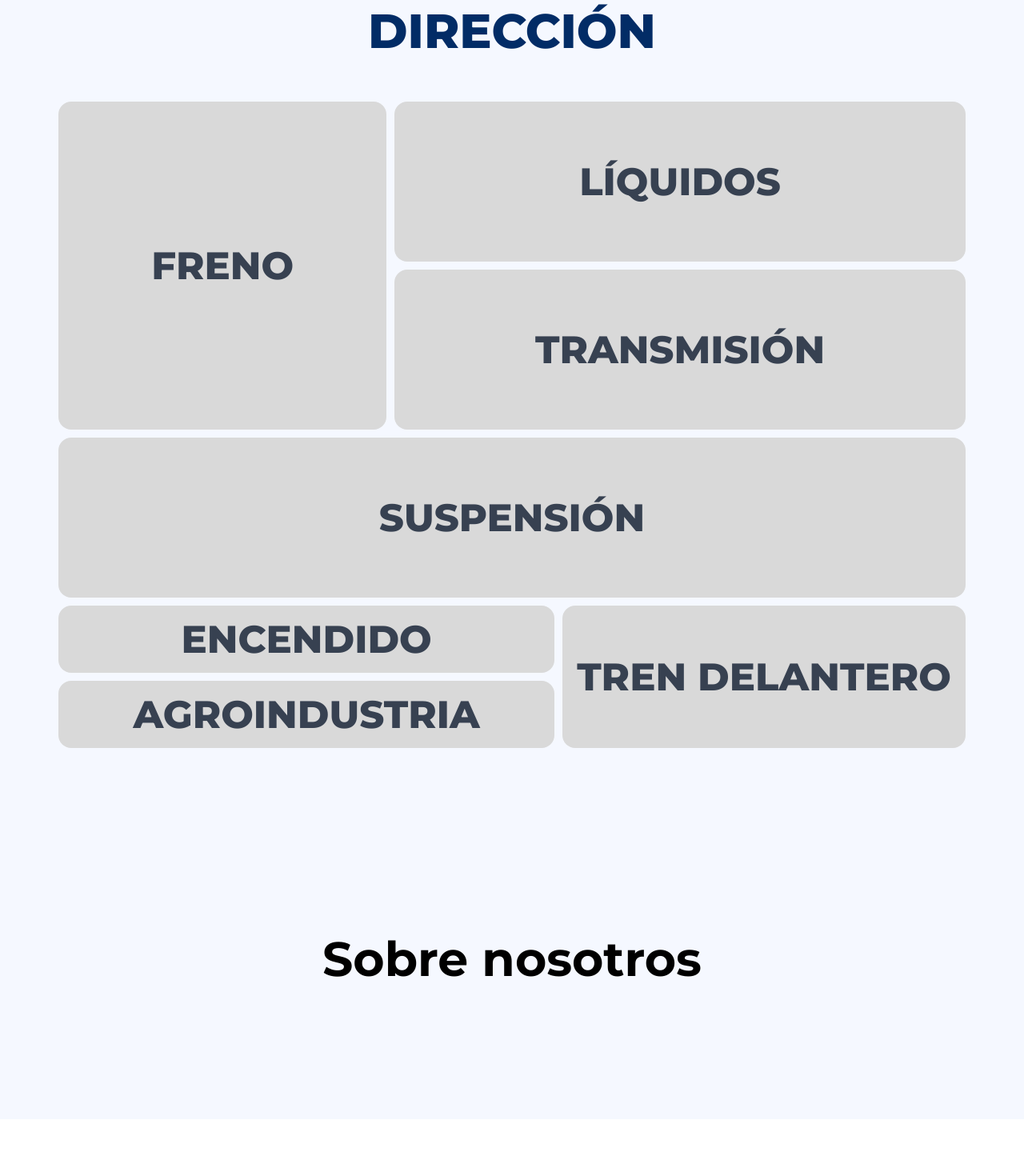
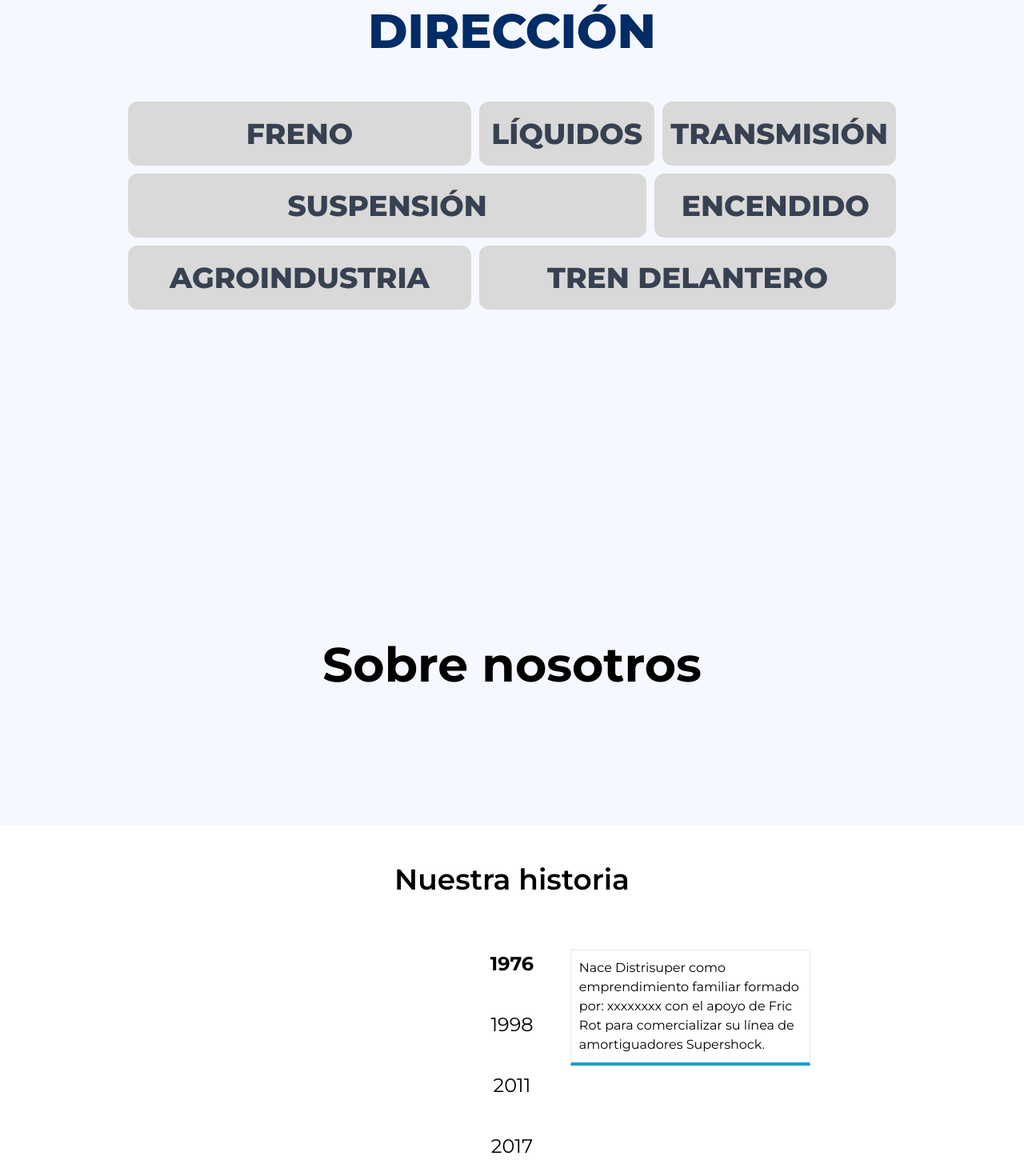
Before and after one commit to Distrisuper/WebDistrisuper-v2, a React (Vite) app: page / in a window 1280 px wide. Shown: the part 1880-3330 px from the top of the page at 80% size. Built offline with nearby package versions, Linux system fonts and the light colour scheme.

Commit message:
timeline y tarjetas mejoradas

```diff
--- a/src/components/About/index.jsx
+++ b/src/components/About/index.jsx
@@ -1,14 +1,45 @@
 import React from "react";
+import Timeline from "../Timeline";
 
 export default function About() {
+    const data = [
+        {
+            "year": 1976,
+            "text": "Nace Distrisuper como emprendimiento familiar formado por: xxxxxxxx con el apoyo de Fric Rot para comercializar su línea de amortiguadores Supershock."
+        },
+        {
+            "year": 1998,
+            "text": "Nace Intercar Autopartes; como alianza entre distribuidores (entre ellos Distrisuper) para optimizar los servicios en base a la experiencia y los conocimientos adquiridos."
+        },
+        {
+            "year": 2011,
+            "text": "Inauguramos Sucursal MDP gracias al apoyo de nuestros clientes y proveedores."
+        },
+        {
+            "year": 2017,
+            "text": "Inauguramos Sucursal en Zona Norte GBA, con el apoyo de Fric Rot."
+        },
+        {
+            "year": 2021,
+            "text": "Sumamos SKF como proveedor para incrementar nuestra cartera de productos."
+        },
+        {
+            "year": 2024,
+            "text": "Incorporamos Productos de AGRO e Industria."
+        }
+    ]
+
+
     return (
         <section id="nosotros">
             <div className="bg-base h-[50vh] flex flex-col gap-10 justify-center items-center">
                 <h1 className="text-center text-6xl font-bold">Sobre nosotros</h1>
-
             </div>
             <div>
                 <h3 className="text-4xl font-semibold text-center py-12">Nuestra historia</h3>
+                <div className="relative h-auto mb-8 w-full">
+                    <Timeline data={data} />
+                </div>
                 <div className="flex flex-col gap-10 lg:flex-row lg:gap-20 px-6">
                     <div className="max-w-sm mx-auto bg-white border rounded-lg overflow-hidden">
                         <div className="px-6 py-8">
--- a/src/components/Product/index.jsx
+++ b/src/components/Product/index.jsx
@@ -18,16 +18,6 @@ export default function Product() {
     ]);
     const [selectedCategory, setSelectedCategory] = useState("TREN DELANTERO");
     const [expandedCard, setExpandedCard] = useState(null);
-
-    const gridAreas = [
-        "1 / 1 / 3 / 3",
-        "1 / 3 / 2 / 6",
-        "2 / 3 / 3 / 6",
-        "3 / 1 / 4 / 6",
-        "4 / 1 / 5 / 4",
-        "5 / 1 / 6 / 4",
-        "4 / 4 / 6 / 6"
-    ];
 
     useEffect(() => {
         let interval;
@@ -61,16 +51,16 @@ export default function Product() {
 
     return (
         <>
-            <section id="productos" className="bg-base h-auto flex flex-col gap-10 justify-center items-center">
+            <section id="productos" className="bg-base h-auto flex flex-col gap-10 justify-center items-center w-full">
                 <h1 className="2xl:text-7xl 2xl:leading-relaxed md:text-6xl text-4xl text-center leading-relaxed md:leading-relaxed mt-16 fade-text text-primary">
                     Nos especializamos en <br /><strong className="font-extrabold">{selectedCategory}</strong>
                 </h1>
+                <div className="w-3/4">
                     <div className="parent mb-16">
-                    {categories.slice(0, gridAreas.length).map((category, index) => (
+                        {categories.slice(0, 7).map((category, index) => (
                             <div
                                 key={index}
-                            className={`div${index + 1} cursor-pointer text-gray-700 animate-category ${expandedCard === index ? 'expanded' : 'hover:bg-secondary hover:text-white transition-all hover:scale-105 '}`}
-                            style={{ gridArea: gridAreas[index] }}
+                                className={`div${index + 1} cursor-pointer text-gray-700 animate-category ${expandedCard === index ? 'expanded' : 'hover:bg-secondary hover:text-white transition-all hover:scale-125'}`}
                                 onClick={() => handleCardClick(index)}
                             >
                                 {expandedCard !== null && expandedCard === index ?
@@ -84,15 +74,17 @@ export default function Product() {
                                                 <FontAwesomeIcon icon={faTimes} size="lg" color="gray" />
                                             </button>
                                             <Tooltip place="bottom" type="dark" effect="solid" id="tooltip-cerrar" />
-                                        <p className="text-lg lg:text-5xl font-extrabold break-all text-center">{category}</p>
+                                            <p className="text-lg lg:text-4xl font-extrabold break-all text-center">{category}</p>
                                         </div>
                                     </>
                                     :
-                                <p className="text-lg lg:text-5xl font-extrabold break-all text-center lg:p-2">{category}</p>
+                                    <p className="text-lg lg:text-4xl font-extrabold break-all text-center">{category}</p>
                                 }
                             </div>
                         ))}
                     </div>
+                </div>
+
             </section>
             {/* <BrandCarousel /> */}
         </>
--- a/src/components/Product/styles.css
+++ b/src/components/Product/styles.css
@@ -1,11 +1,38 @@
+/* styles.css */
 .parent {
+    width: 100%;
     display: grid;
-    grid-template-columns: repeat(5, 200px);
-    /* Cada columna tiene 200px de ancho */
-    grid-template-rows: repeat(5, 200px);
-    /* Cada fila tiene 200px de alto */
-    grid-column-gap: 10px;
-    grid-row-gap: 10px;
+    grid-template-columns: repeat(6, 1fr);
+    grid-template-rows: repeat(3, 85px);
+    grid-gap: 10px;
+}
+
+.div1 {
+    grid-area: 1 / 1 / 2 / 3;
+}
+
+.div2 {
+    grid-area: 1 / 3 / 2 / 5;
+}
+
+.div3 {
+    grid-area: 1 / 5 / 2 / 7;
+}
+
+.div4 {
+    grid-area: 2 / 1 / 3 / 4;
+}
+
+.div5 {
+    grid-area: 2 / 4 / 3 / 7;
+}
+
+.div6 {
+    grid-area: 3 / 1 / 4 / 3;
+}
+
+.div7 {
+    grid-area: 3 / 3 / 4 / 7;
 }
 
 /* Estilos para las tarjetas individuales */
@@ -16,19 +43,14 @@
 .div5,
 .div6,
 .div7 {
-    border-radius: 16px;
+    border-radius: 12px;
     background-color: #D9D9D9;
-    width: 100%;
-    height: 100%;
     display: flex;
     align-items: center;
     justify-content: center;
     text-align: center;
-    /* Para centrar el texto */
     padding: 10px;
-    /* Para evitar que el texto se pegue a los bordes */
     transition: transform 1s ease, opacity 1s ease, width 1s ease, height 1s ease;
-    /* Animación para la transición */
 }
 
 /* Animación para la categoría */
@@ -65,7 +87,7 @@
 
 /* Clase para expansión */
 .expanded {
-    grid-area: 1 / 1 / 6 / 6 !important;
+    grid-area: 1 / 1 / 4 / 7 !important;
     width: 100% !important;
     height: 100% !important;
     z-index: 10;
@@ -74,21 +96,16 @@
 /* Media queries para pantallas más pequeñas */
 @media (max-width: 1366px) {
     .parent {
-        grid-template-columns: repeat(3, 200px);
-        /* Ajusta el número de columnas */
-        grid-template-rows: repeat(3, 200px);
-        /* Ajusta el número de filas */
+        grid-template-columns: repeat(3, 1fr);
+        grid-template-rows: repeat(5, 80px);
     }
 }
 
 @media (max-width: 768px) {
     .parent {
-        grid-template-columns: repeat(2, 150px);
-        /* Ajusta el número de columnas */
-        grid-template-rows: repeat(2, 150px);
-        /* Ajusta el número de filas */
-        grid-column-gap: 5px;
-        grid-row-gap: 5px;
+        grid-template-columns: repeat(2, minmax(120px, 1fr));
+        grid-template-rows: repeat(4, 70px);
+        grid-gap: 5px;
     }
 
     .div1,
@@ -98,21 +115,15 @@
     .div5,
     .div6,
     .div7 {
-        width: 100%;
-        height: 100%;
         padding: 5px;
-        /* Reduce el padding */
     }
 }
 
 @media (max-width: 480px) {
     .parent {
         grid-template-columns: 1fr;
-        /* Una sola columna */
-        grid-template-rows: repeat(auto-fit, 100px);
-        /* Ajusta las filas automáticamente */
-        grid-column-gap: 5px;
-        grid-row-gap: 5px;
+        grid-template-rows: repeat(7, 100px);
+        grid-gap: 5px;
     }
 
     .div1,
@@ -122,8 +133,6 @@
     .div5,
     .div6,
     .div7 {
-        width: 100%;
-        height: 100%;
         padding: 5px;
         border-radius: 8px;
     }
--- a/src/components/Timeline/index.jsx
+++ b/src/components/Timeline/index.jsx
@@ -1,47 +1,62 @@
-import React, { useState } from 'react';
-import './styles.css'
-const Timeline = () => {
-    const [selectedYear, setSelectedYear] = useState(1976);
+import React, { useState, useEffect, useRef } from 'react';
 
-    const timelineData = [
-        { year: 1976, text: 'Nace Distrisuper como emprendimiento familiar formado por: xxxxxxxx con el apoyo de Fric Rot para comercializar su línea de amortiguadores Supershock.' },
-        { year: 1998, text: 'Nace Intercar Autopartes; como alianza entre distribuidores (entre ellos Distrisuper) para optimizar los servicios en base a la experiencia y los conocimientos adquiridos.' },
-        { year: 2011, text: 'Inauguramos Sucursal MDP gracias al apoyo de nuestros clientes y proveedores.' },
-        { year: 2017, text: 'Inauguramos Sucursal en Zona Norte GBA, con el apoyo de Fric Rot.' },
-        { year: 2021, text: 'Sumamos SKF como proveedor para incrementar nuestra cartera de productos' },
-        { year: 2024, text: 'Incorporamos Productos de AGRO e Industria.' },
-    ];
+const Timeline = ({ data }) => {
+    const [selectedYear, setSelectedYear] = useState(null);
+    const refs = useRef([]);
 
-    const handleSelectYear = (year) => {
-        setSelectedYear(year);
-    };
+    useEffect(() => {
+        const handleScroll = () => {
+            const midPoint = window.innerHeight / 2;
+            let closestYear = null;
+            let minDistance = Number.MAX_VALUE;
 
-    const selectedData = timelineData.find(data => data.year === selectedYear);
+            refs.current.forEach((ref, index) => {
+                if (ref.current) {
+                    const rect = ref.current.getBoundingClientRect();
+                    const distance = Math.abs(rect.top + rect.height / 2 - midPoint);
+                    if (distance < minDistance) {
+                        minDistance = distance;
+                        closestYear = data[index].year;
+                    }
+                }
+            });
+
+            setSelectedYear(closestYear);
+        };
+
+        window.addEventListener('scroll', handleScroll);
+        handleScroll(); // Initial check
+
+        return () => {
+            window.removeEventListener('scroll', handleScroll);
+        };
+    }, [data]);
 
     return (
-        <div className="p-8 w-full mx-auto bg-white border rounded-lg min-h-64">
-            <div className="relative mb-4 flex flex-col md:flex-row">
-                <div className="md:w-1/3 flex flex-col items-center md:items-start">
-                    <div className="text-gray-600 mb-4 md:mb-0">
-                        <p>{selectedData.text}</p>
+        <div style={{ display: 'flex', flexDirection: 'column', alignItems: 'center', position: 'relative' }}>
+            {data.map((item, index) => {
+                refs.current[index] = refs.current[index] || React.createRef();
+
+                return (
+                    <div key={item.year} ref={refs.current[index]} style={{ margin: '20px 0', position: 'relative' }}>
+                        <div style={{ fontSize: '24px', fontWeight: selectedYear === item.year ? 'bold' : 'normal' }}>
+                            {item.year}
+                        </div>
+                        {selectedYear === item.year && (
+                            <div style={{
+                                position: 'absolute',
+                                left: `${index % 2 === 0 ? '100px' : '-400px'}`,
+                                top: '0',
+                                padding: '10px'
+                            }}
+                                className='w-[300px] border bg-white border-b-4 border-b-secondary'
+                            >
+                                <p>{item.text}</p>
+                            </div>
+                        )}
                     </div>
-                </div>
-                <div className="md:w-2/3 flex flex-col items-center md:items-start md:pl-8">
-                    <div className="relative">
-                        {timelineData.map((data) => (
-                            <div key={data.year} className="flex flex-row items-center mb-8">
-                                <div className="relative z-10 w-8 h-8 flex justify-center items-center rounded-full border-2 border-gray-300 bg-white">
-                                    {data.year === selectedYear && <div className="w-6 h-6 rounded-full bg-base"></div>}
-                                </div>
-                                <div className="ml-4 text-lg font-semibold" onClick={() => handleSelectYear(data.year)}>
-                                    <span className={data.year === selectedYear ? 'text-secondary text-2xl font-bold' : 'text-gray-300'}>{data.year}</span>
-                                </div>
-                            </div>
-                        ))}
-                        <div className="absolute top-0 left-4 h-full border-l-2 border-gray-300"></div>
-                    </div>
-                </div>
-            </div>
+                );
+            })}
         </div>
     );
 };
```
Lines whose indentation alone changed are shown as unchanged.
